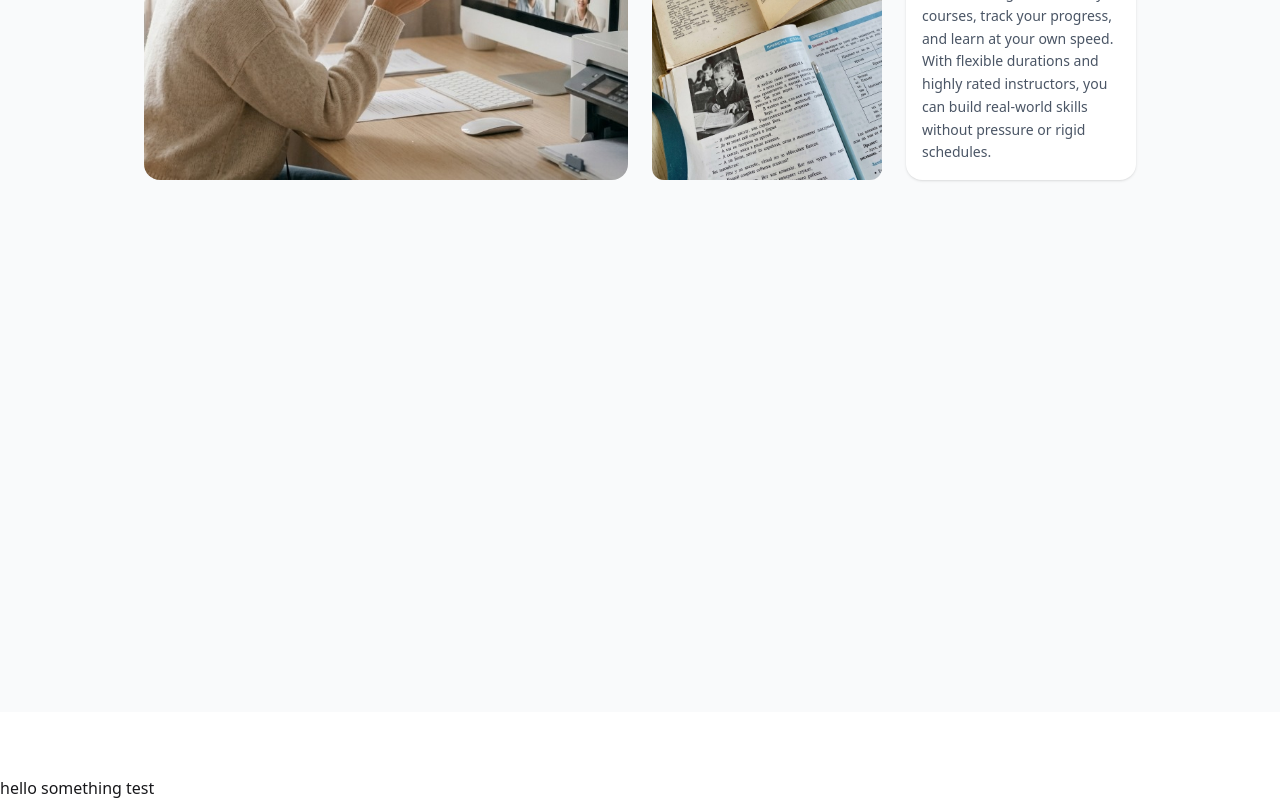
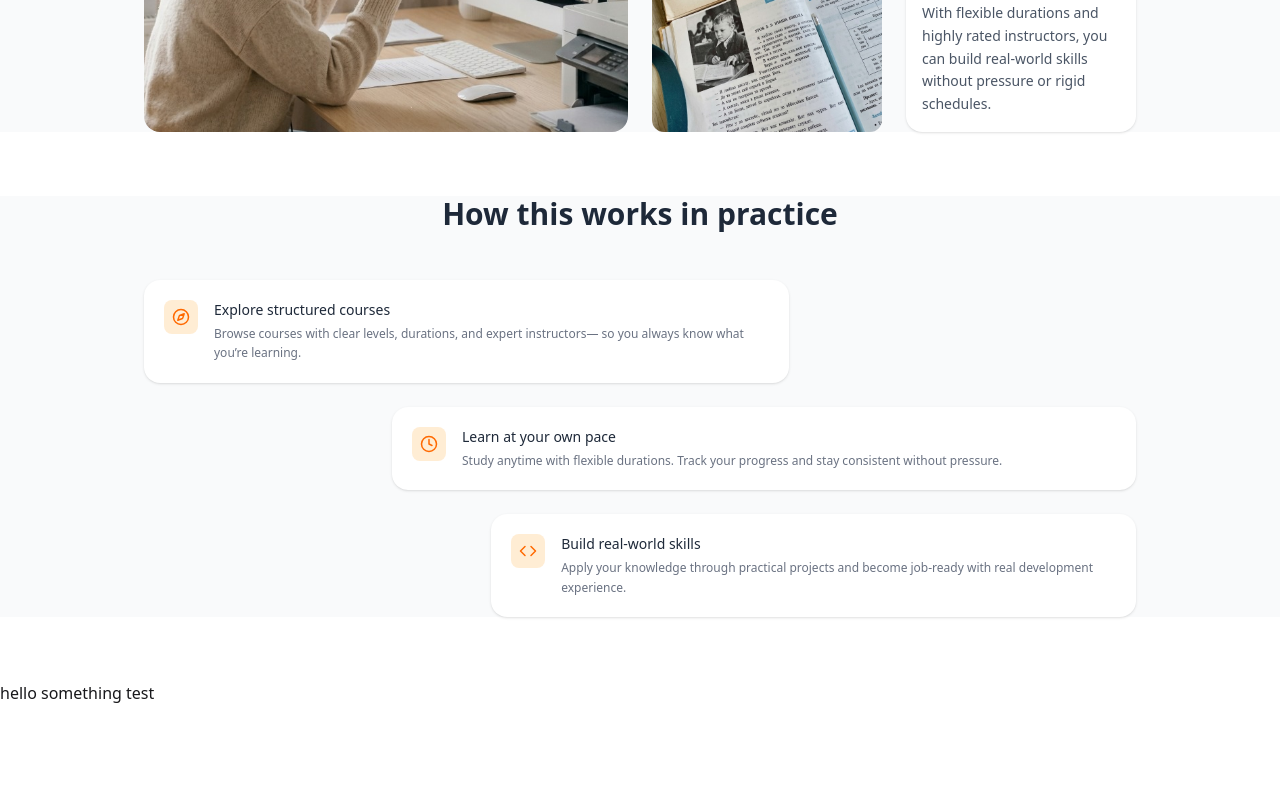
Before and after one commit to shakil218/skillsphere-online-learning-platform, a Next.js app: page / in a window 1280 px wide. Shown: the part 1290-2090 px from the top of the page. After the commit the page ends 1995 px from the top, so only its background shows below. Built offline with nearby package versions, Linux system fonts and the light colour scheme.

Commit message:
build the How It Work section.

```diff
--- a/package.json
+++ b/package.json
@@ -10,6 +10,7 @@
   },
   "dependencies": {
     "framer-motion": "^12.38.0",
+    "lucide-react": "^1.14.0",
     "next": "16.2.4",
     "react": "19.2.4",
     "react-dom": "19.2.4"
--- a/src/app/(main)/page.js
+++ b/src/app/(main)/page.js
@@ -1,5 +1,6 @@
 import Gallery from "@/components/home/Gallery";
 import Hero from "@/components/home/Hero";
+import HowItWorks from "@/components/home/HowItWoeks";
 import LearnSection from "@/components/home/LearnSection";
 
 export default function Home() {
@@ -8,6 +9,7 @@ export default function Home() {
       <Hero />
       <Gallery />
       <LearnSection />
+      <HowItWorks />
       <div>hello something test</div>
     </div>
   );
--- a/src/components/home/Gallery.jsx
+++ b/src/components/home/Gallery.jsx
@@ -20,14 +20,14 @@ const Gallery = () => {
   return (
     <section className="overflow-hidden">
       <div className="relative max-w-7xl mx-auto rounded-lg overflow-hidden">
-         {/* 🔹 TOP RIGHT BADGE */}
+         {/* RIGHT BADGE */}
         <div className="absolute top-4 right-4 z-10">
           <span className="px-4 py-2 text-sm bg-white/80 backdrop-blur-md rounded-full shadow-md">
             Cancel anytime
           </span>
         </div>
 
-        {/* 🔹 BOTTOM LEFT BADGE */}
+        {/* BOTTOM LEFT BADGE */}
         <div className="absolute bottom-4 left-4 z-10">
           <span className="px-4 py-2 text-sm bg-white/80 backdrop-blur-md rounded-full shadow-md">
             Monthly membership
--- /dev/null
+++ b/src/components/home/HowItWoeks.jsx
@@ -0,0 +1,66 @@
+import { Compass, Clock, Code } from "lucide-react";
+
+const HowItWorks = () => {
+  return (
+    <section className="bg-gray-50">
+      <div className="max-w-5xl mx-auto px-4">
+        {/* Title */}
+        <h2 className="text-center text-2xl md:text-3xl font-semibold text-gray-800 mb-12">
+          How this works in practice
+        </h2>
+
+        <div className="flex flex-col gap-6">
+          {/* Card 1 */}
+          <div className="w-full md:w-[65%] bg-white rounded-2xl p-5 shadow-sm flex gap-4 items-start hover:shadow-xl">
+            <div className="bg-orange-100 text-orange-500 p-2 rounded-lg">
+              <Compass size={18} />
+            </div>
+            <div>
+              <h3 className="text-sm font-medium text-gray-800">
+                Explore structured courses
+              </h3>
+              <p className="text-xs text-gray-500 mt-1 leading-relaxed">
+                Browse courses with clear levels, durations, and expert
+                instructors— so you always know what you’re learning.
+              </p>
+            </div>
+          </div>
+
+          {/* Card 2 */}
+          <div className="w-full md:w-[75%] md:ml-auto bg-white rounded-2xl p-5 shadow-sm flex gap-4 items-start hover:shadow-xl">
+            <div className="bg-orange-100 text-orange-500 p-2 rounded-lg">
+              <Clock size={18} />
+            </div>
+            <div>
+              <h3 className="text-sm font-medium text-gray-800">
+                Learn at your own pace
+              </h3>
+              <p className="text-xs text-gray-500 mt-1 leading-relaxed">
+                Study anytime with flexible durations. Track your progress and
+                stay consistent without pressure.
+              </p>
+            </div>
+          </div>
+
+          {/* Card 3 */}
+          <div className="w-full md:w-[65%] md:ml-auto bg-white rounded-2xl p-5 shadow-sm flex gap-4 items-start hover:shadow-xl">
+            <div className="bg-orange-100 text-orange-500 p-2 rounded-lg">
+              <Code size={18} />
+            </div>
+            <div>
+              <h3 className="text-sm font-medium text-gray-800">
+                Build real-world skills
+              </h3>
+              <p className="text-xs text-gray-500 mt-1 leading-relaxed">
+                Apply your knowledge through practical projects and become
+                job-ready with real development experience.
+              </p>
+            </div>
+          </div>
+        </div>
+      </div>
+    </section>
+  );
+};
+
+export default HowItWorks;
--- a/src/components/home/LearnSection.jsx
+++ b/src/components/home/LearnSection.jsx
@@ -1,4 +1,4 @@
-"use client";
+// "use client";
 
 import Image from "next/image";
 import mainImg from "@/assets/Virtual Workspace.png";
@@ -16,7 +16,7 @@ const LearnSection = () => {
         </div>
 
         {/* Grid */}
-        <div className="grid grid-cols-1 md:grid-cols-4 md:grid-rows-4 gap-6">
+        <div className="grid grid-cols-1 md:grid-cols-4 gap-6">
           <div className="relative w-full h-64 md:h-full rounded-2xl overflow-hidden md:col-span-2 md:row-span-2">
             <Image src={mainImg} alt="learning" fill className="object-cover" />
           </div>
```
Also changed, not shown: 1 other file (tests, documents, lock files or other folders).
